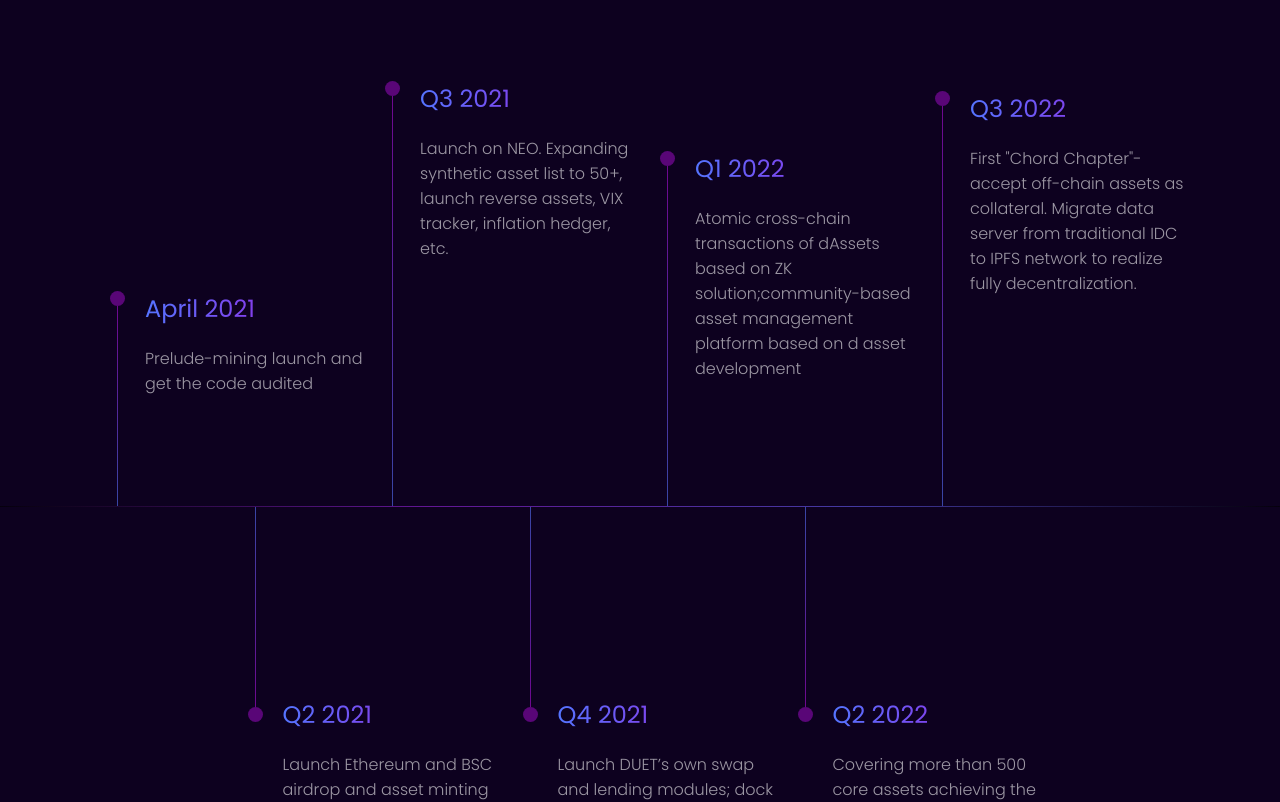
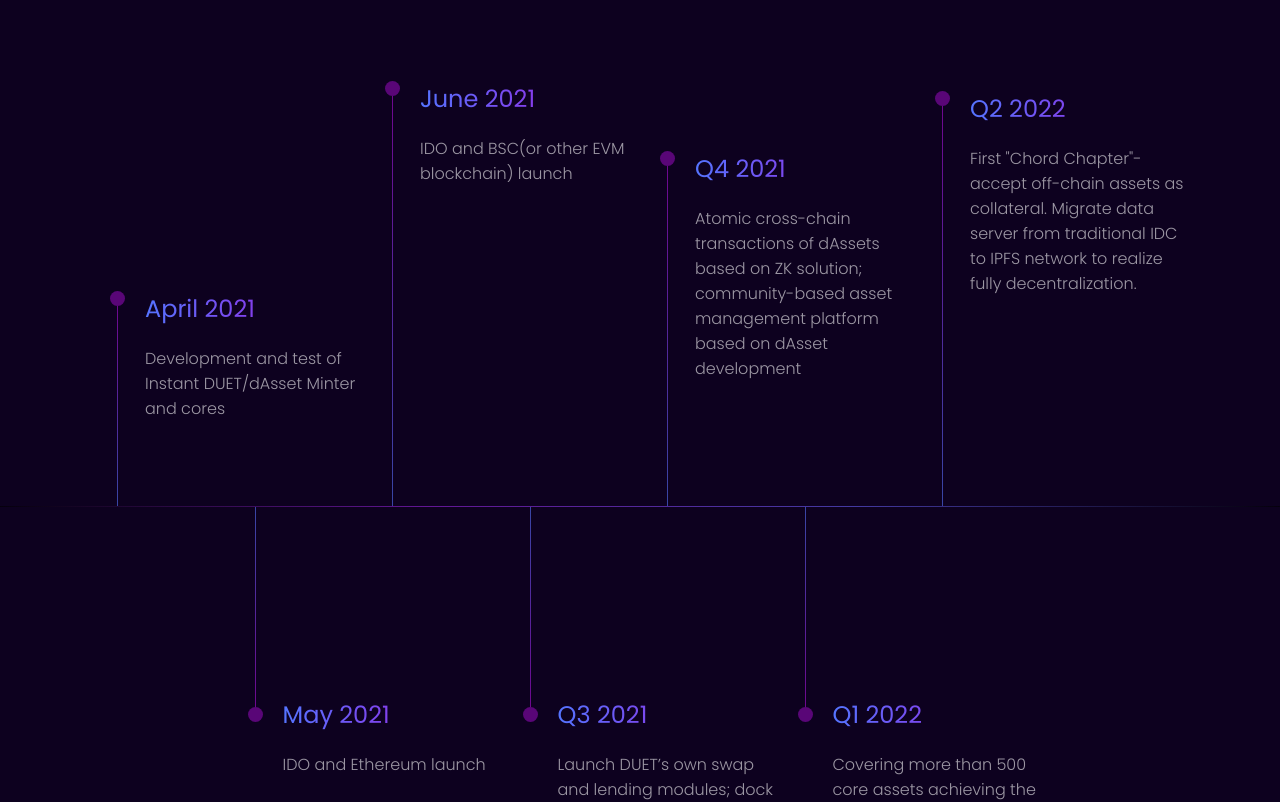
Before and after one commit to Block0xNetwork/duet-website, a React (Create React App) app: page / in a window 1280 px wide. Shown: the part 2940-3742 px from the top of the page. Built offline with nearby package versions, Linux system fonts and the light colour scheme.

Commit message:
Update roadmap

```diff
--- a/src/App.tsx
+++ b/src/App.tsx
@@ -155,6 +155,7 @@
   font-size: 24px;
   font-family: poppinsMedium;
   background: linear-gradient(to right, #5574FF, #AF0BD9);
+  background-clip: text;
   -webkit-background-clip: text;
   color: transparent;
   padding-top: 40px;
@@ -497,6 +498,7 @@
   font-family: poppinsRegular;
   /* background: linear-gradient(to right, #5574FF, #AF0BD9); */
   background: linear-gradient(270deg, #AF0BD9 0%, #5574FF 100%);
+  background-clip: text;
   -webkit-background-clip: text;
   color: transparent;
   padding-bottom: 20px;
@@ -736,13 +738,12 @@
         </RMDiv1>
         <RMDiv1>
           <RoadMapTitle>April 2021</RoadMapTitle>
-          <RoadMapContent>Prelude-mining launch and get the code audited</RoadMapContent>
+          <RoadMapContent>Development and test of Instant DUET/dAsset Minter and cores</RoadMapContent>
         </RMDiv1>
 
         <ForMobile>
-          <RoadMapTitle>Q2 2021</RoadMapTitle>
-          <RoadMapContent>Launch Ethereum and BSC airdrop and asset
-            minting module</RoadMapContent>
+          <RoadMapTitle>May 2021</RoadMapTitle>
+          <RoadMapContent>IDO and Ethereum launch</RoadMapContent>
         </ForMobile>
 
         <RMDiv2>
@@ -750,13 +751,12 @@
           <VL410></VL410>
         </RMDiv2>
         <RMDiv2>
-          <RoadMapTitle>Q3 2021</RoadMapTitle>
-          <RoadMapContent>Launch on NEO. Expanding synthetic asset list to 50+,
-            launch reverse assets, VIX tracker, inflation hedger, etc. </RoadMapContent>
+          <RoadMapTitle>June 2021</RoadMapTitle>
+          <RoadMapContent>IDO and BSC(or other EVM blockchain) launch</RoadMapContent>
         </RMDiv2>
 
         <ForMobile>
-          <RoadMapTitle>Q4 2021</RoadMapTitle>
+          <RoadMapTitle>Q3 2021</RoadMapTitle>
           <RoadMapContent>Launch DUET’s own swap and lending modules;
             dock dAssets with major global lending and trading protocol;
             expand the issuance to more permissionless chains.</RoadMapContent>
@@ -767,14 +767,14 @@
           <VL340></VL340>
         </RMDiv3>
         <RMDiv3>
-          <RoadMapTitle>Q1 2022</RoadMapTitle>
+          <RoadMapTitle>Q4 2021</RoadMapTitle>
           <RoadMapContent>Atomic cross-chain transactions of dAssets based
-            on ZK solution;community-based asset management platform based
-            on d asset development</RoadMapContent>
+            on ZK solution; community-based asset management platform based
+            on dAsset development</RoadMapContent>
         </RMDiv3>
 
         <ForMobile>
-          <RoadMapTitle>Q2 2022</RoadMapTitle>
+          <RoadMapTitle>Q1 2022</RoadMapTitle>
           <RoadMapContent>Covering more than 500 core assets achieving
             the goal of ‘global coverage in-one-wallet’</RoadMapContent>
         </ForMobile>
@@ -784,7 +784,7 @@
           <VL400></VL400>
         </RMDiv4>
         <RMDiv4>
-          <RoadMapTitle>Q3 2022</RoadMapTitle>
+          <RoadMapTitle>Q2 2022</RoadMapTitle>
           <RoadMapContent>First "Chord Chapter"-accept off-chain assets as
             collateral. Migrate data server from traditional IDC to IPFS
             network to realize fully decentralization.</RoadMapContent>
@@ -799,9 +799,8 @@
           <Circle></Circle>
         </RMDiv5>
         <RMDiv6>
-          <RoadMapTitle>Q2 2021</RoadMapTitle>
-          <RoadMapContent>Launch Ethereum and BSC airdrop and asset
-            minting module</RoadMapContent>
+          <RoadMapTitle>May 2021</RoadMapTitle>
+          <RoadMapContent>IDO and Ethereum launch</RoadMapContent>
         </RMDiv6>
 
         <RMDiv5>
@@ -809,7 +808,7 @@
           <Circle></Circle>
         </RMDiv5>
         <RMDiv6>
-          <RoadMapTitle>Q4 2021</RoadMapTitle>
+          <RoadMapTitle>Q3 2021</RoadMapTitle>
           <RoadMapContent>Launch DUET’s own swap and lending modules;
             dock dAssets with major global lending and trading protocol;
             expand the issuance to more permissionless chains.</RoadMapContent>
@@ -820,7 +819,7 @@
           <Circle></Circle>
         </RMDiv5>
         <RMDiv6>
-          <RoadMapTitle>Q2 2022</RoadMapTitle>
+          <RoadMapTitle>Q1 2022</RoadMapTitle>
           <RoadMapContent>Covering more than 500 core assets achieving
             the goal of ‘global coverage in-one-wallet’</RoadMapContent>
         </RMDiv6>
```
